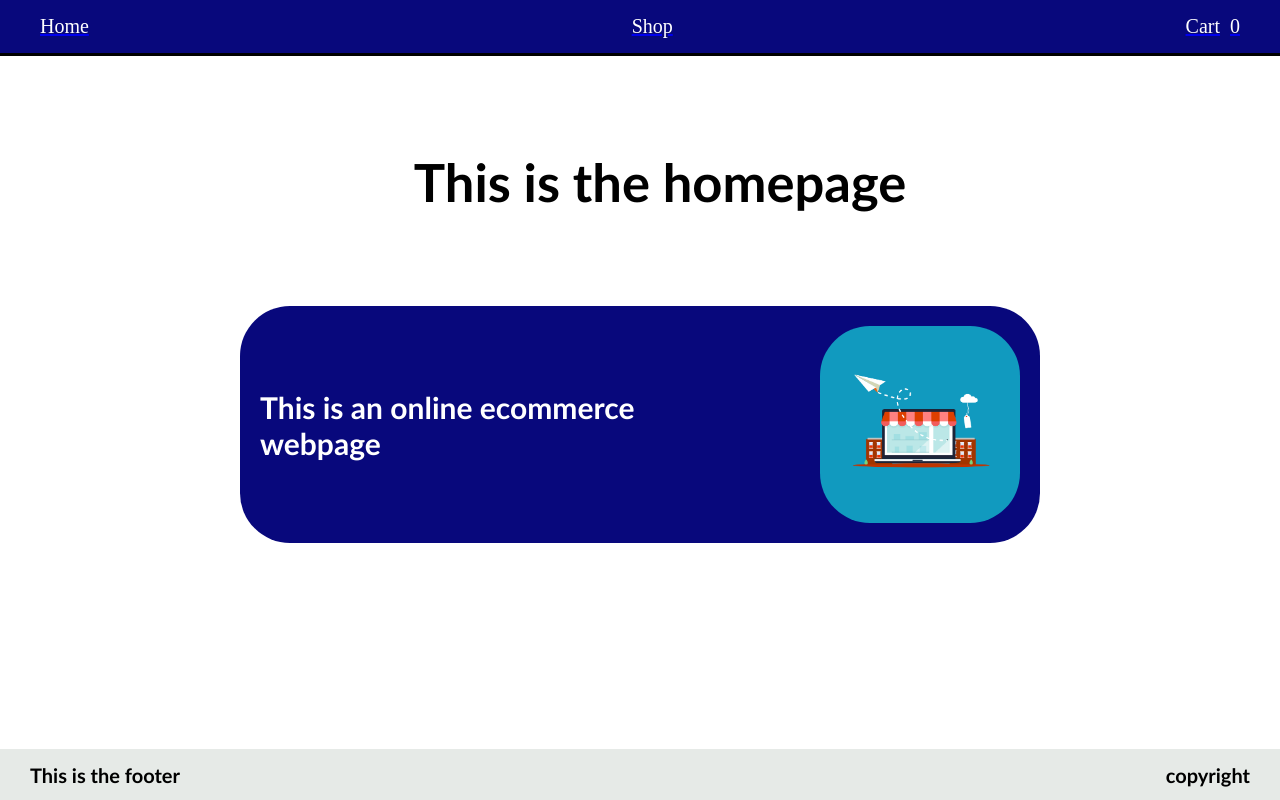
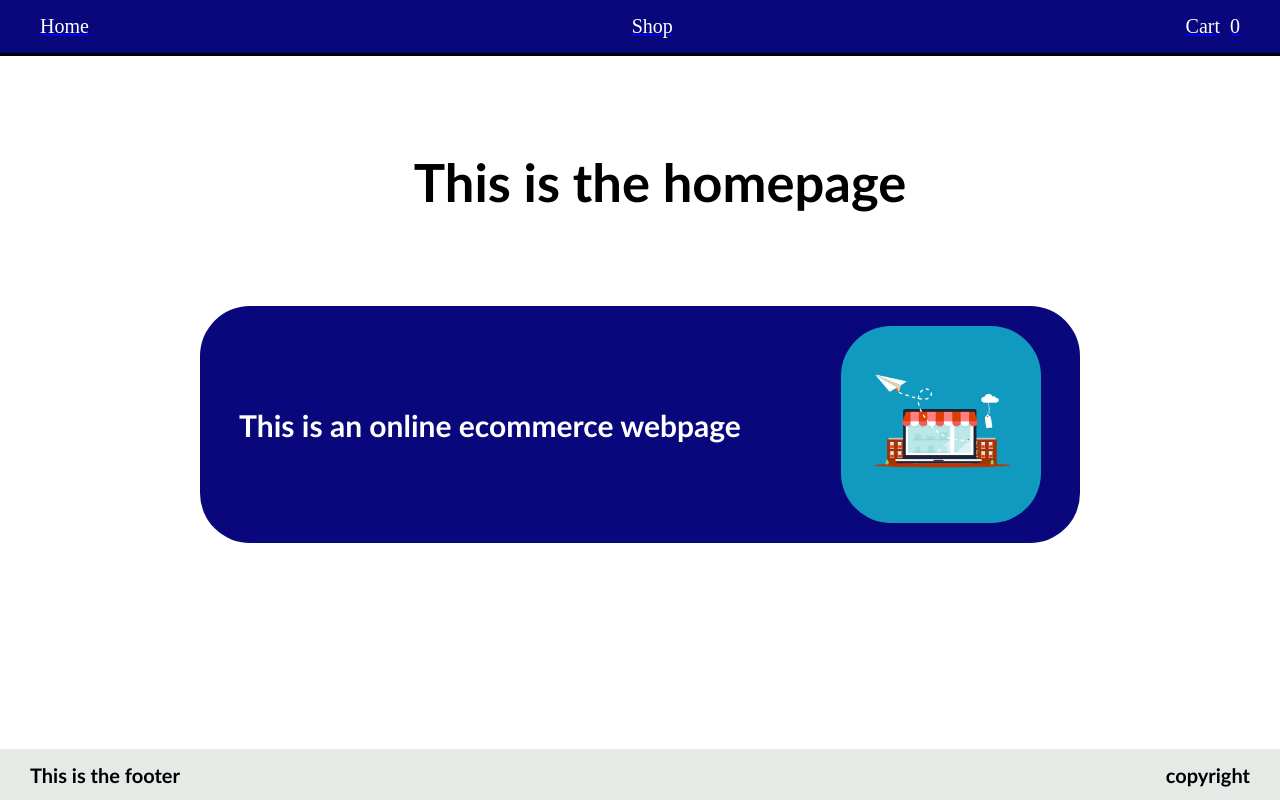
Before and after one commit to jwwals1/Shopping-Cart, a React (Vite) app: page / in a window 1280 px wide. Built offline with nearby package versions, Linux system fonts and the light colour scheme.

Commit message:
changed item added alert to swal

```diff
--- a/package.json
+++ b/package.json
@@ -13,7 +13,8 @@
     "prop-types": "^15.8.1",
     "react": "^18.2.0",
     "react-dom": "^18.2.0",
-    "react-router-dom": "^6.22.3"
+    "react-router-dom": "^6.22.3",
+    "sweetalert": "^2.1.2"
   },
   "devDependencies": {
     "@types/react": "^18.2.66",
--- a/src/components/Shop.jsx
+++ b/src/components/Shop.jsx
@@ -1,14 +1,11 @@
-// import { Link } from "react-router-dom"
-// import Navbar from "./navbar"
 import { useState } from "react"
 import { useEffect } from "react"
-// import Card from "./Card"
+import swal from 'sweetalert';
 
 
 // eslint-disable-next-line react/prop-types
 function Shop({ cartItems, setCartItems }) {
     const [items, setItems] = useState([])
-    // const [cartItems, setCartItems] = useState()
 
     useEffect(() => {
         fetch("https://fakestoreapi.com/products")
@@ -20,7 +17,7 @@ function Shop({ cartItems, setCartItems }) {
 
       const addToCart = (item) => {
         setCartItems([...cartItems, { ...item, quantity: 1 }]);
-        alert("Item added to cart")
+        swal(`${item.title} added to cart!`)
       };
 
     useEffect(() => {
--- a/src/index.css
+++ b/src/index.css
@@ -5,10 +5,9 @@ body {
     min-height: 100vh;
 }
 
-.shop-Page {
+.shop-Page, .cart-page, .homepage-page {
     margin-left: 40px;
     margin-right: 40px;
-    /* background: linear-gradient(to left, #09203f 0%, #537895 100%); */
 }
 
 
@@ -26,11 +25,6 @@ body {
     gap: 20px;
     padding-bottom: 80px;
 }
-/* .item {
-    display: grid;
-    justify-content: center;
-    margin: 5px;
-} */
 
 .card {
     display: flex;
@@ -107,51 +101,6 @@ body {
     text-decoration: transparent !important;
 }
 
-/* .nav-link:link {
-    font-size: 20px;
-    margin-left: 40px;
-    margin-right: 40px;
-    margin-top: 15px;
-    margin-bottom: 15px;
-    color: white;
-    text-decoration: none;
-} */
-
-/* .nav-link:visited {
-    font-size: 20px;
-    margin-left: 40px;
-    margin-right: 40px;
-    margin-top: 15px;
-    margin-bottom: 15px;
-    color: white;
-    text-decoration: none;
-} */
-
-/* .nav-link:hover {
-    font-size: 20px;
-    margin-left: 40px;
-    margin-right: 40px;
-    margin-top: 15px;
-    margin-bottom: 15px;
-    color: white;
-    text-decoration: none;
-} */
-
-/* .nav-link:active {
-    font-size: 20px;
-    margin-left: 40px;
-    margin-right: 40px;
-    margin-top: 15px;
-    margin-bottom: 15px;
-    color: white;
-    text-decoration: none;
-} */
-
-.cart-page {
-    margin-left: 40px;
-    margin-right: 40px;
-}
-
 .cart-title {
     display: grid;
     justify-content: center;
@@ -175,11 +124,6 @@ body {
     width: 200px;
     border-radius: 50px;
     margin-left: 100px;
-}
-
-.homepage {
-    margin-left: 40px;
-    margin-right: 40px;
 }
 
 .homepage-title {
@@ -219,17 +163,16 @@ body {
     justify-content: space-between;
     font-size: 10px;
     font-family: 'Gill Sans', 'Gill Sans MT', Calibri, 'Trebuchet MS', sans-serif;
-    /* padding-top: 5px;
-    padding-bottom: 5px; */
 }
 
-.footer-description {
+.footer-description  {
     margin-left: 30px;
 }
 
 .footer-copyright {
     margin-right: 30px;
 }
+
 
 .empty-cart {
     display: grid;
```
Also changed, not shown: 1 other file (tests, documents, lock files or other folders).
